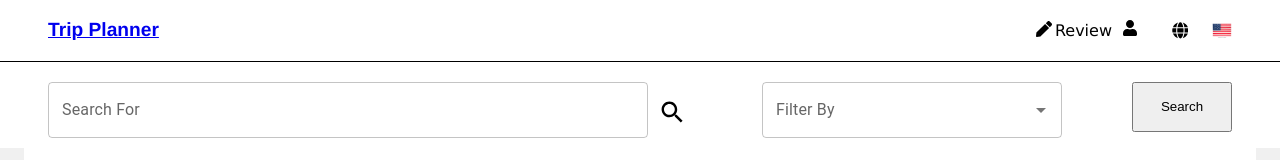
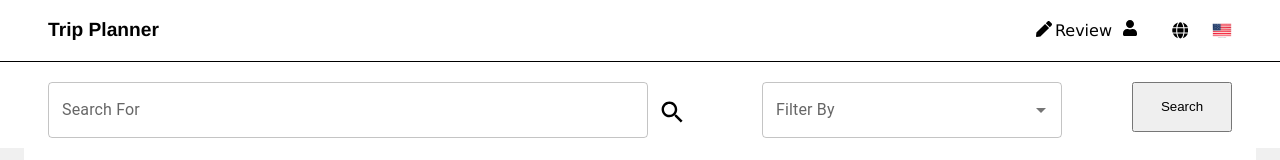
Before and after one commit to IlariaMessiha/Trip-Planner-Project, a React (Create React App) app: page /Search in a window 1280 px wide. Shown: the top 160 px of the page. Built offline with nearby package versions, Linux system fonts and the light colour scheme.

Commit message:
removing useless css

```diff
--- a/src/Components/NavigationBar.module.css
+++ b/src/Components/NavigationBar.module.css
@@ -17,6 +17,13 @@ nav {
 
 }
 
+a {
+    color: black;
+    text-decoration: none;
+
+
+}
+
 
 
 .logo {
--- a/src/Components/core/InputTextSearchPage.tsx
+++ b/src/Components/core/InputTextSearchPage.tsx
@@ -10,10 +10,6 @@ interface InputTextSearchPageProps {
   inputValue: string | undefined;
 }
 const SearchTextField = styled(TextField)({
-  "& label.Mui-focused": {
-    color: "black",
-  },
-
   "& .MuiOutlinedInput-root": {
     width: "600px",
   },
```
